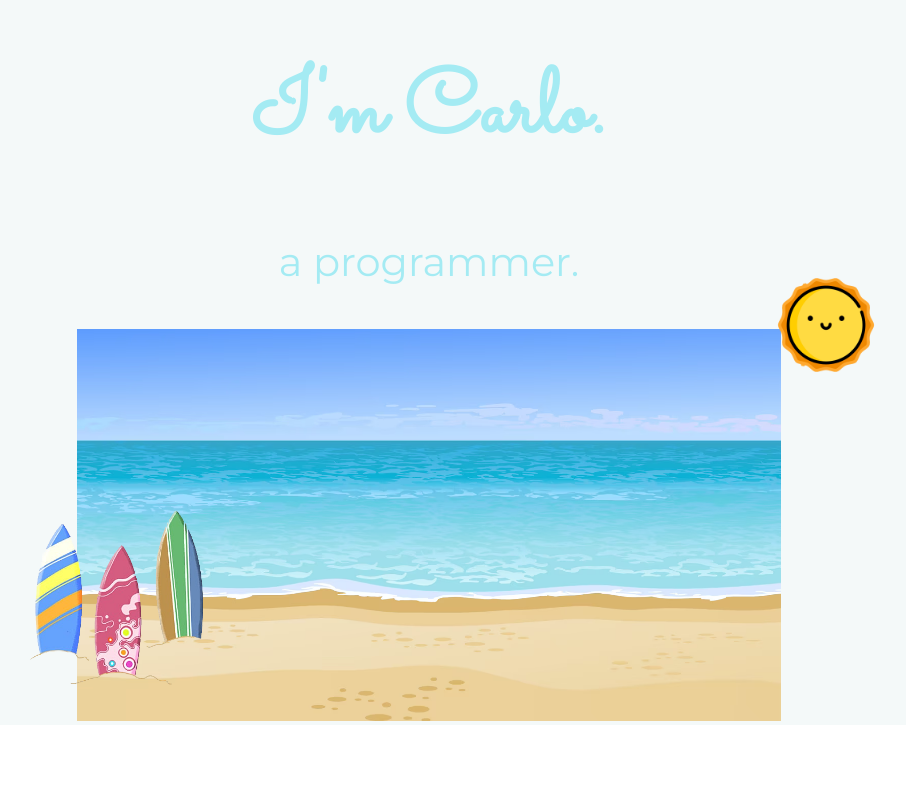
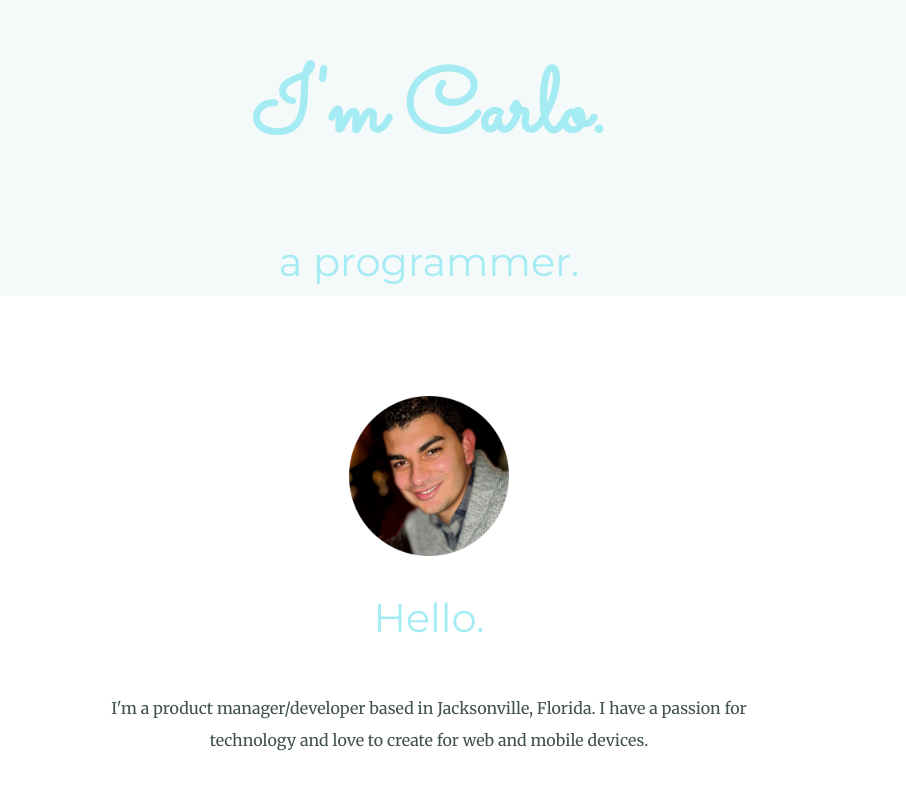
Before and after one commit to carlogy/my-portoflio, a React (Create React App) app: page /#/ in a window 1280 px wide. Shown: the part 126-930 px from the top of the page, without its empty margins (211-1117 px from the left). Built offline with nearby package versions, Linux system fonts and the light colour scheme.

Commit message:
removed images from hero banner.

```diff
--- a/src/Components/Landing.jsx
+++ b/src/Components/Landing.jsx
@@ -13,11 +13,11 @@ function Landing() {
   return (
   <div>
     <div className="top-container">
-        <img className="sun" src={sun1} alt="sun-img"/>
+        {/* <img className="sun" src={sun1} alt="sun-img"/> */}
         <h1>I'm Carlo.</h1>
         <h2>a  programmer.</h2>
-        <img className="surfboards" src={surfboards}alt="surboards-img"/>
-        <img className="beach-image" src={beach} alt="beach-img"/>
+        {/* <img className="surfboards" src={surfboards}alt="surboards-img"/>
+        <img className="beach-image" src={beach} alt="beach-img"/> */}
     </div>
     <div class="middle-container">
         <div className="profile">
```
